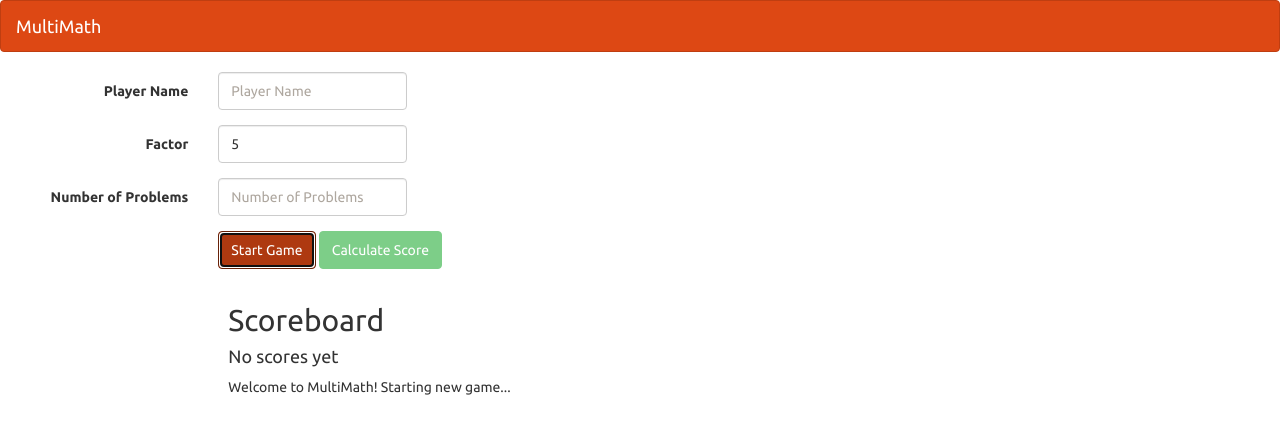
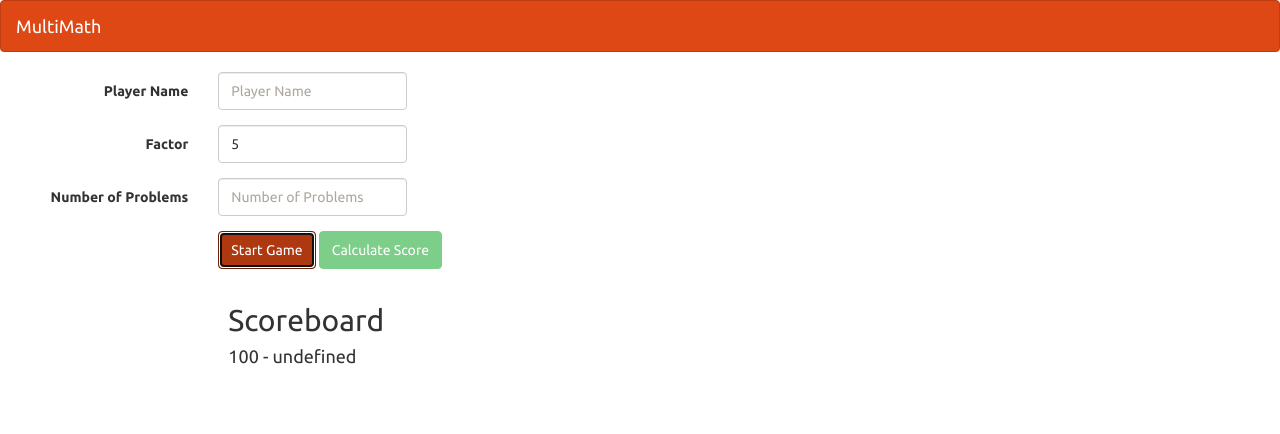
Before and after one commit to ckorbet/typescript-training-workspace, a website built with webpack: page multimath/index.html in a window 1280 px wide. Both pictures are taken after a click on the button "Start Game". Built offline with nearby package versions, Linux system fonts and the light colour scheme.

Commit message:
Tipes to functions

```diff
--- a/multimath/app/app.ts
+++ b/multimath/app/app.ts
@@ -1,11 +1,27 @@
-function startGame() {
-    const messagesElement = document.getElementById('messages');
-    let playerName: string = 'Audrey';
+function startGame(): void {
+
+    const playerName: string | undefined = getInputValue('playername');
     logPLayer(playerName);
-    messagesElement!.innerText = 'Welcome to MultiMath! Starting new game...';
+
+    postScore(100, playerName);
 }
-function logPLayer(name) {
+
+function logPLayer(name: string = 'MultiMath Player'): void {
     console.log(`New game starting for player: ${name}`);
 }
 
+function getInputValue(elementId: string): string | undefined {
+    const inputElement: HTMLInputElement = <HTMLInputElement>document.getElementById(elementId);
+    if(inputElement.value === '') {
+        return undefined;
+    } else {
+        return inputElement.value;
+    }
+}
+
+function postScore(score: number, playerName?: string): void {
+    const scoreElement: HTMLElement | null = document.getElementById('postedScores');
+    scoreElement!.innerText = `${score} - ${playerName}`;
+}
+
 document.getElementById('startGame')!.addEventListener('click', startGame);
--- a/multimath/index.html
+++ b/multimath/index.html
@@ -49,7 +49,7 @@
 
     <div class="col-sm-offset-2 col-sm-10" id="scores">
         <h2>Scoreboard</h2>
-        <h4>No scores yet</h4>
+        <h4 id="postedScores">No scores yet</h4>
     </div>
 
     <div class="col-sm-offset-2 col-sm-10" id="messages"></div>
--- a/multimath/tsconfig.base.json
+++ b/multimath/tsconfig.base.json
@@ -26,7 +26,7 @@
 
     /* Strict Type-Checking Options */
     // "strict": true,                                 /* Enable all strict type-checking options. */
-    // "noImplicitAny": true,                       /* Raise error on expressions and declarations with an implied 'any' type. */
+    "noImplicitAny": true,                       /* Raise error on expressions and declarations with an implied 'any' type. */
     "strictNullChecks": true,                    /* Enable strict null checks. */
     // "strictFunctionTypes": true,                 /* Enable strict checking of function types. */
     // "strictBindCallApply": true,                 /* Enable strict 'bind', 'call', and 'apply' methods on functions. */
```
